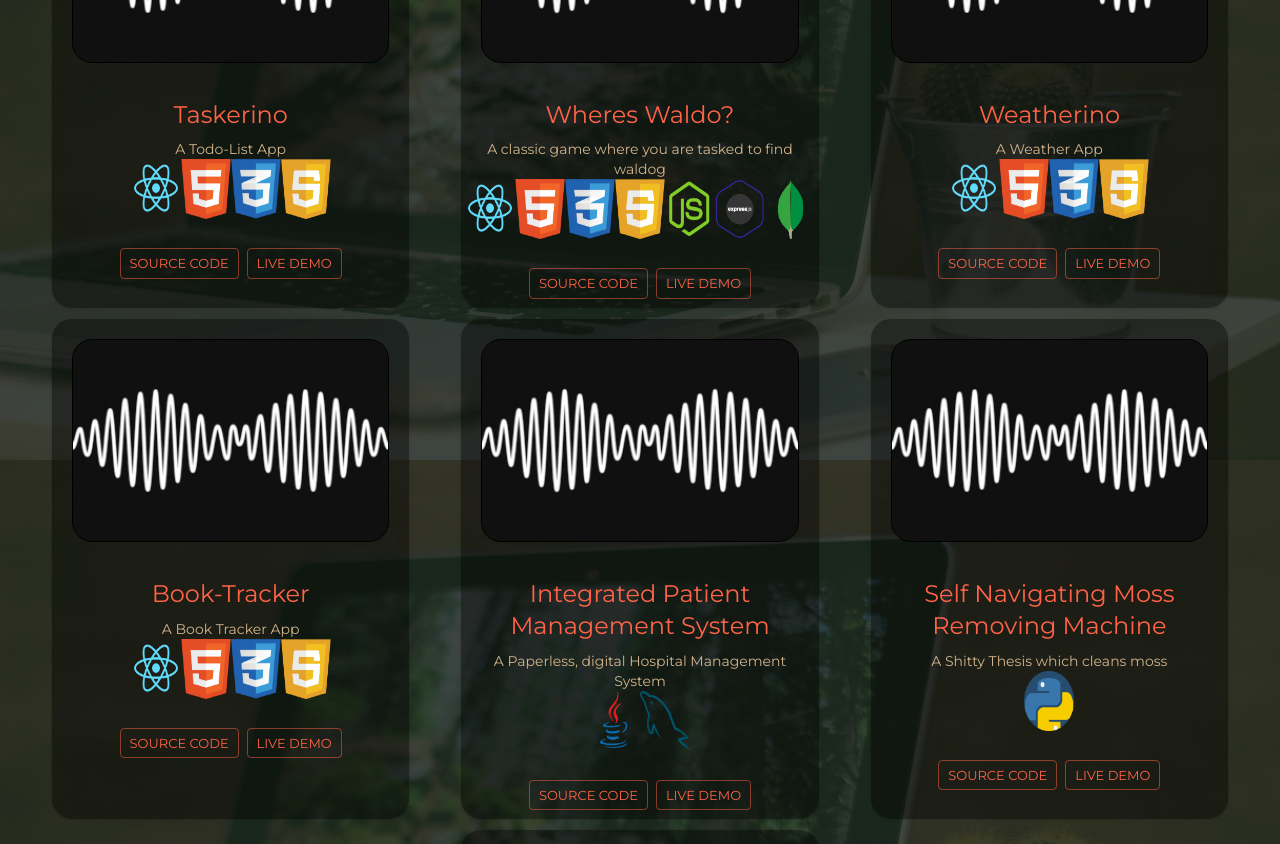
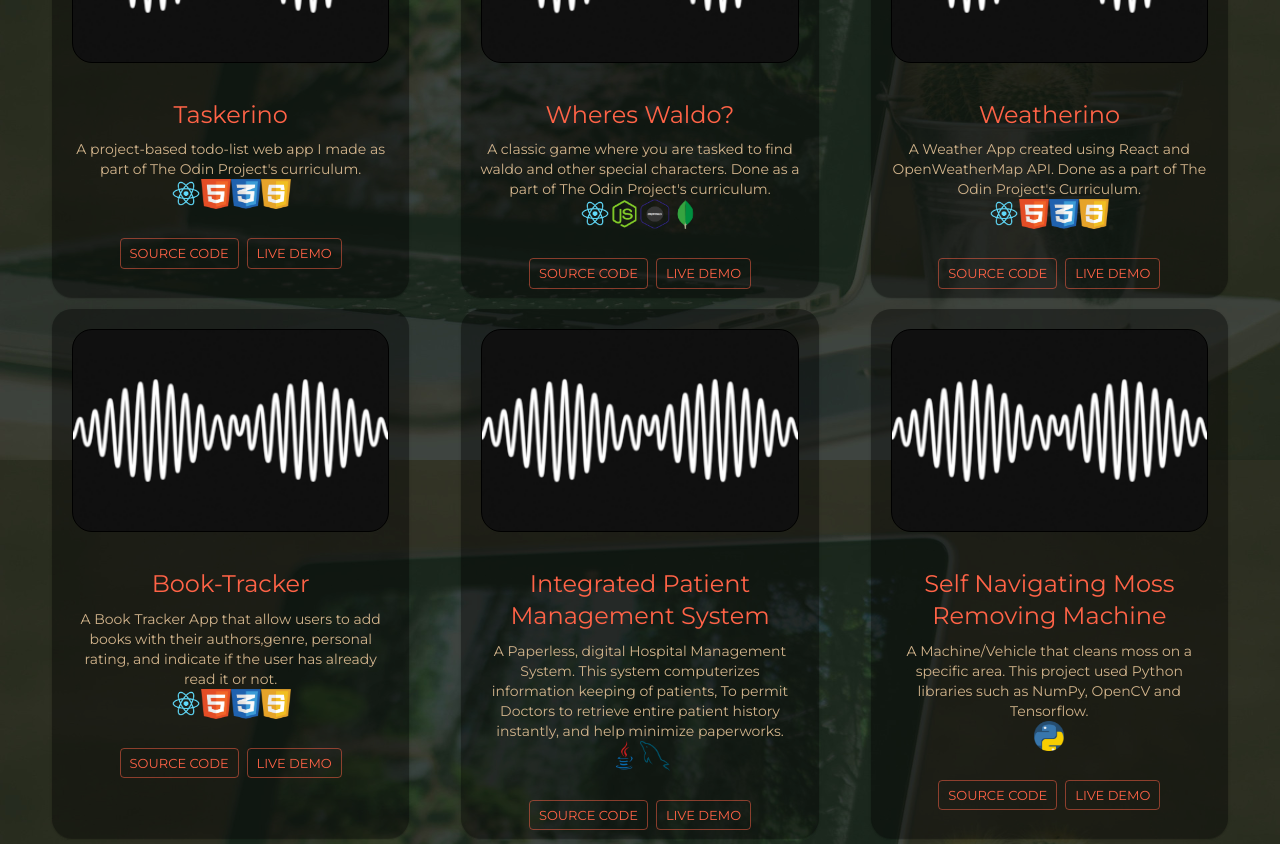
Before and after one commit to Jomark031497/jomark-portfolio, a React (Create React App) app: page /jomark-portfolio/portfolio in a window 1280 px wide. Shown: the part 340-1184 px from the top of the page. Built offline with nearby package versions, Linux system fonts and the light colour scheme.

Commit message:
changed the descriptions

```diff
--- a/src/components/Portfolio.js
+++ b/src/components/Portfolio.js
@@ -47,8 +47,8 @@ const useStyles = makeStyles((theme) => ({
     justifyContent: "center",
   },
   techImage: {
-    height: "60px",
-    width: "50px",
+    height: "30px",
+    width: "30px",
   },
   techContainer: {
     display: "flex",
@@ -59,43 +59,50 @@ const useStyles = makeStyles((theme) => ({
 const myProjects = [
   {
     title: "Taskerino",
-    description: "A Todo-List App",
+    description:
+      "A project-based todo-list web app I made as part of The Odin Project's curriculum.",
     usedTech: [REACT, HTML5, CSS, JSCRIPT],
     imgSrc: placeholderImg,
   },
   {
     title: "Wheres Waldo?",
-    description: "A classic game where you are tasked to find waldog",
-    usedTech: [REACT, HTML5, CSS, JSCRIPT, NODE, EXPRESS, MONGO],
+    description:
+      "A classic game where you are tasked to find waldo and other special characters. Done as a part of The Odin Project's curriculum.",
+    usedTech: [REACT, NODE, EXPRESS, MONGO],
     imgSrc: placeholderImg,
   },
   {
     title: "Weatherino",
-    description: "A Weather App",
+    description:
+      "A Weather App created using React and OpenWeatherMap API. Done as a part of The Odin Project's Curriculum.",
     usedTech: [REACT, HTML5, CSS, JSCRIPT],
     imgSrc: placeholderImg,
   },
   {
     title: "Book-Tracker",
-    description: "A Book Tracker App",
+    description:
+      "A Book Tracker App that allow users to add books with their authors,genre, personal rating, and indicate if the user has already read it or not.",
     usedTech: [REACT, HTML5, CSS, JSCRIPT],
     imgSrc: placeholderImg,
   },
   {
     title: "Integrated Patient Management System",
-    description: "A Paperless, digital Hospital Management System",
+    description:
+      "A Paperless, digital Hospital Management System. This system computerizes information keeping of patients, To permit Doctors to retrieve entire patient history instantly, and help minimize paperworks.  ",
     usedTech: [JAVA, MYSQL],
     imgSrc: placeholderImg,
   },
   {
     title: "Self Navigating Moss Removing Machine",
-    description: "A Shitty Thesis which cleans moss",
+    description:
+      "A Machine/Vehicle that cleans moss on a specific area. This project used  Python libraries such as NumPy, OpenCV and Tensorflow.",
     usedTech: [PYTHON],
     imgSrc: placeholderImg,
   },
   {
     title: "Truck Drivers Drowsiness Detector",
-    description: "A Shitty Thesis which detects if the driver is sleepy/drowsy",
+    description:
+      "A safety mechanism device which will wake up the Truck driver if it detects drowsiness. This project used the Python library OpenCV and HaarCascade.",
     usedTech: [PYTHON],
     imgSrc: placeholderImg,
   },
--- a/src/components/Skills.js
+++ b/src/components/Skills.js
@@ -83,22 +83,22 @@ const mySkills = [
 
   {
     name: "Express JS",
-    description: "lorem ipsum greek stuffs that is a placeholder for evetryone",
+    description: "Route Handling, Middlewares, REST API, Event Handling, Input Validation",
     imgSrc: EXPRESS,
   },
   {
     name: "NodeJS",
-    description: "lorem ipsum greek stuffs that is a placeholder for evetryone",
+    description: "Modules (OS, File System, Events), Usage of APIs/Libraries/Frameworks",
     imgSrc: NODE,
   },
   {
     name: "MongoDB",
-    description: "lorem ipsum greek stuffs that is a placeholder for evetryone",
+    description: "Models and Collections, CRUD operations (alongside Node/Express) ",
     imgSrc: MONGO,
   },
   {
     name: "mySQL",
-    description: "lorem ipsum greek stuffs that is a placeholder for evetryone",
+    description: "CRUD operations, queries/subqueries (SELECT, WHERE, AND/OR/NOT, LIMIT, LIKE, etc)",
     imgSrc: MYSQL,
   },
 ];
```
